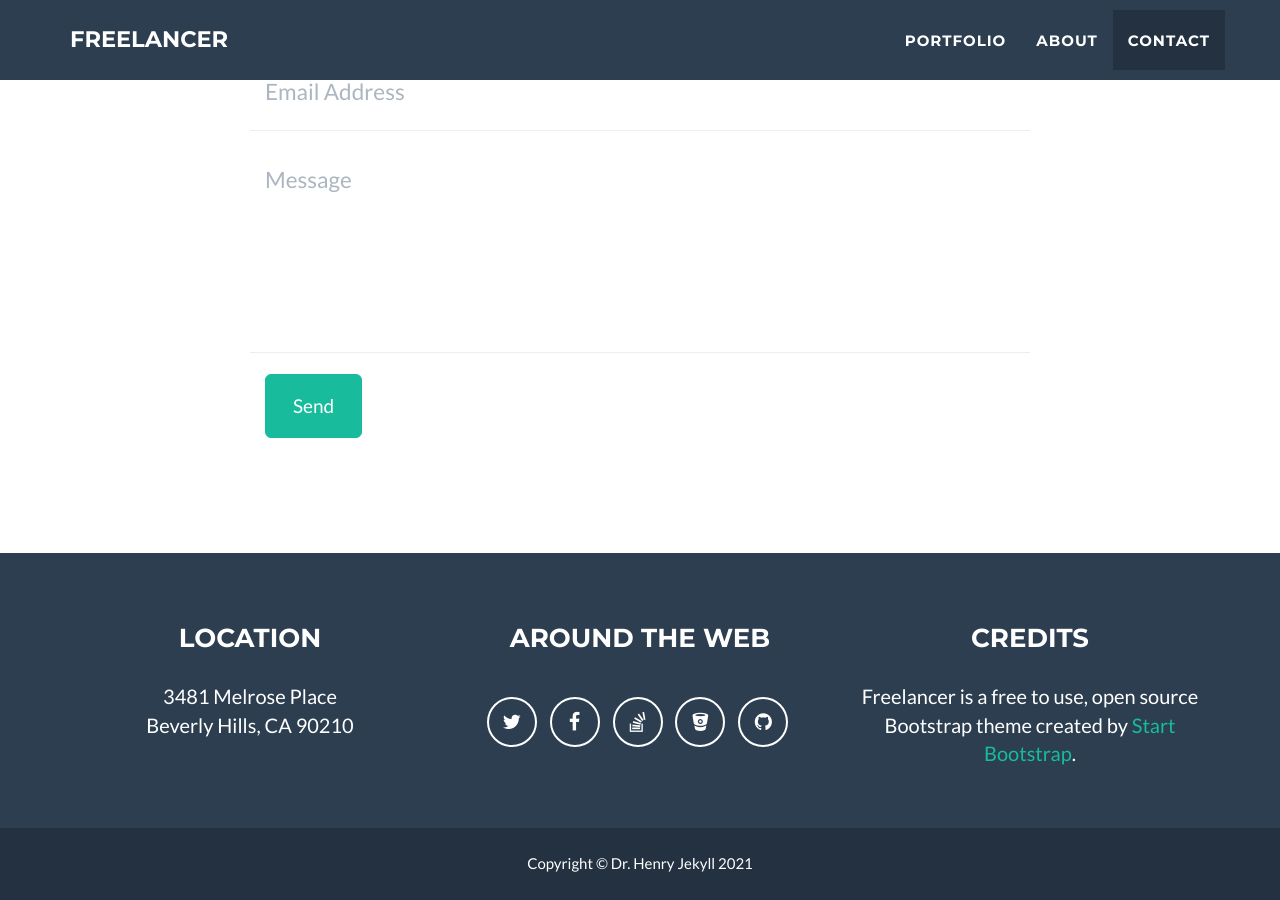
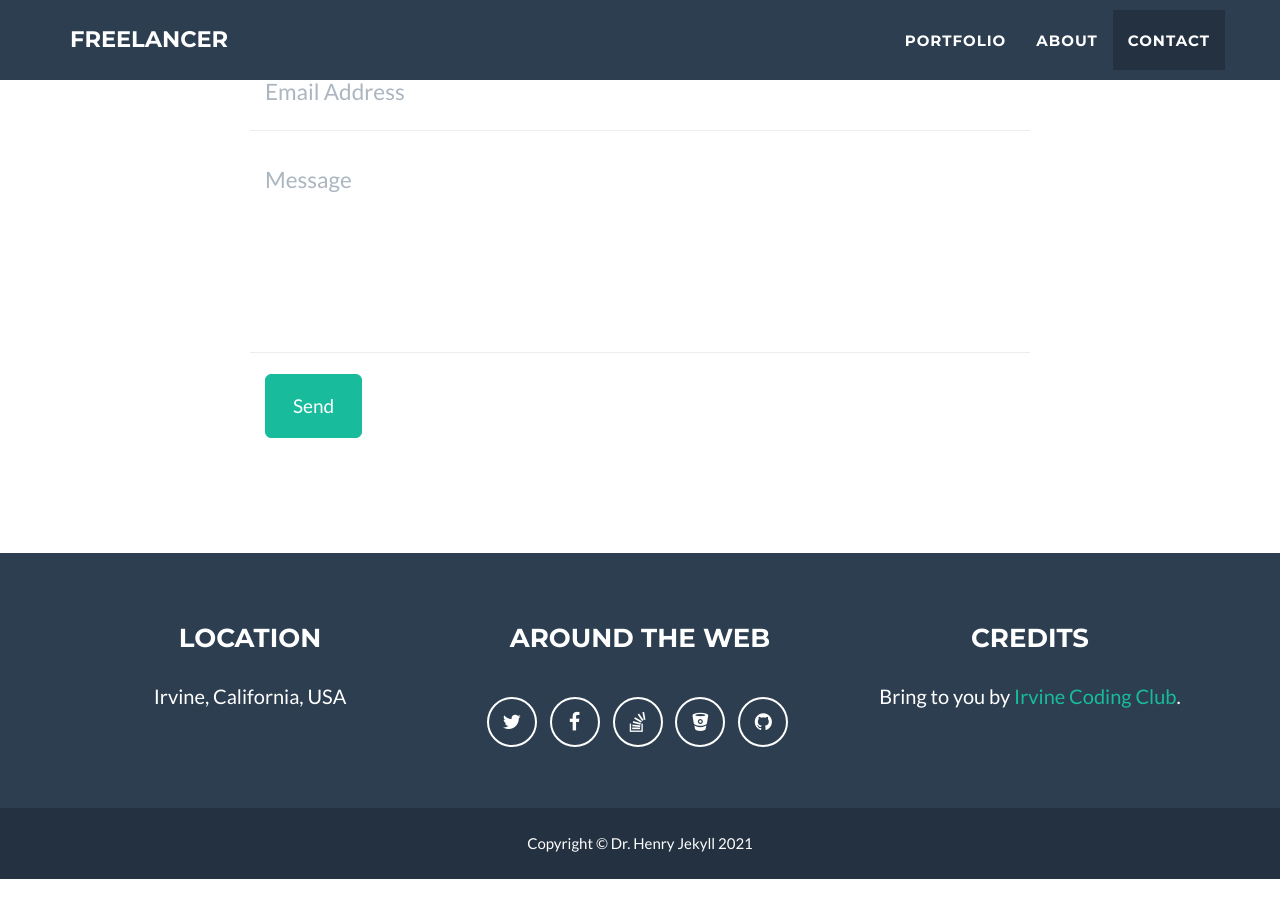
Before and after one commit to DeletedUser-9999/coolcottontail.github.io, a Jekyll site: the page built from _posts/2014-07-18-project-1.markdown, in a window 1280 px wide and 900 px high, scrolled down 2492 px. Built offline with Jekyll 4.4.1, drawn with Linux system fonts in a browser that asks for light colours; after the commit the page ends 3371 px from its top, so only the background shows below that; some of the changed text lies outside the part shown.

Commit message:
Update _config.yml

```diff
--- a/_config.yml
+++ b/_config.yml
@@ -1,11 +1,10 @@
 # Site settings
 title: Freelancer
-email: your-email@domain.com
-url: https://github.com/jeromelachaud/freelancer-theme
-description: "Write an awesome description for your new site here. You can edit this line in _config.yml. It will appear in your document head meta (for Google search results) and in your feed.xml site description."
-keywords: "your keywords, separated by commas"
-skills: "Web Developer - Graphic Artist - User Experience Designer"
-meta_author: LastName FirstName
+email: melodyyueyu@gmail.com
+url: https://coolcottontail.github.io/irvinecodingclub
+description: "Irvine Coding Club"
+skills: "Coding Fun and Coding"
+meta_author: Melody Yu
 
 # Google webmaster tools
 google_verify:
@@ -52,11 +51,10 @@ social:
 
 # Postal address (add as many lines as necessary)
 address:
-  - line: 3481 Melrose Place
-  - line: Beverly Hills, CA 90210
+  - line: Irvine, California, USA
 
 # Credits content
-credits: 'Freelancer is a free to use, open source Bootstrap theme created by <a href="http://startbootstrap.com">Start Bootstrap</a>.'
+credits: 'Bring to you by <a href="http://irvinecoding.club">Irvine Coding Club</a>.'
 
 # Build settings
 markdown: kramdown
```
